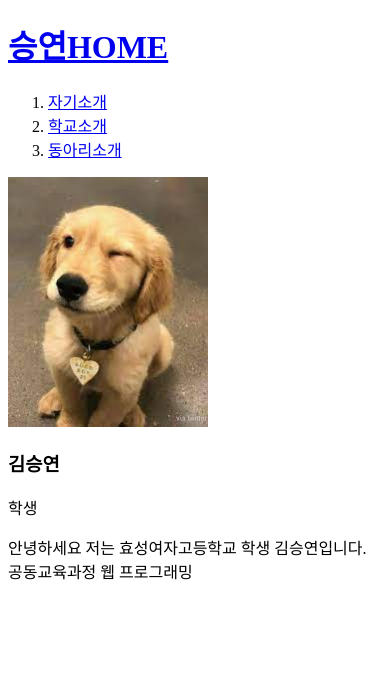
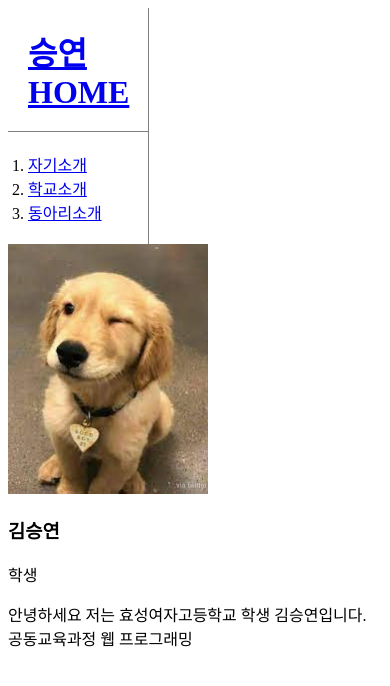
Before and after one commit to klooxlny/my-first-web, a plain HTML site: page index.html in a window 390 px wide. Drawn offline with Linux system fonts and the light colour scheme.

Commit message:
Add files via upload

```diff
--- a/index.html
+++ b/index.html
@@ -1,21 +1,62 @@
 <!DOCTYPE html>
 <html lang="en">
+
 <head>
     <meta charset="UTF-8">
     <title>MyWEB</title>
+    <style>
+        #grid {
+            display: grid;
+            grid-template-columns: 150px 1fr;
+        }
+
+        @media(max-width:600px) {
+            #grid {
+                display: block;
+            }
+            ol{
+                border-right:none;
+            }
+            h1{
+                border-bottom:none;
+            }
+        }
+
+        ol {
+            border-right: 1px solid gray;
+            width: 100px;
+            margin: 0px;
+            padding: 20px
+        }
+
+        h1 {
+            border-right: 1px solid gray;
+            width: 100px;
+            margin: 0px;
+            padding: 20px
+        }
+    </style>
 </head>
+
 <body>
-    <h1><a href="index.html">승연HOME</a></h1>
-    <ol>
+    <h1 style="border-bottom:1px solid gray; padding:10px; margin:0px; padding:20px"><a href="index.html">승연HOME</a>
+    </h1>
+    <div id="grid">
+        <ol style="border-right: 1px solid gray; width:100px; margin:0px; padding:20px">
             <li><a href="1.html">자기소개</a></li>
             <li><a href="2.html">학교소개</a></li>
             <li><a href="3.html">동아리소개</a></li>
         </ol>
-
+        <div>
             <img src="이미지.jpg" style="width:200px">
             <h3>김승연</h3>
             <p>학생</p>
             <p>안녕하세요 저는 효성여자고등학교 학생 김승연입니다.<br>공동교육과정 웹 프로그래밍</p>
+        </div>
+    </div>
+
+
 
 </body>
+
 </html>
```
Lines whose indentation alone changed are shown as unchanged.
